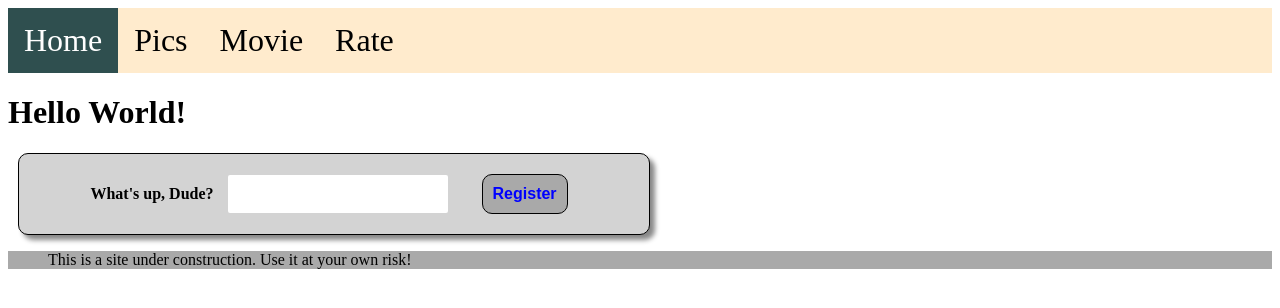
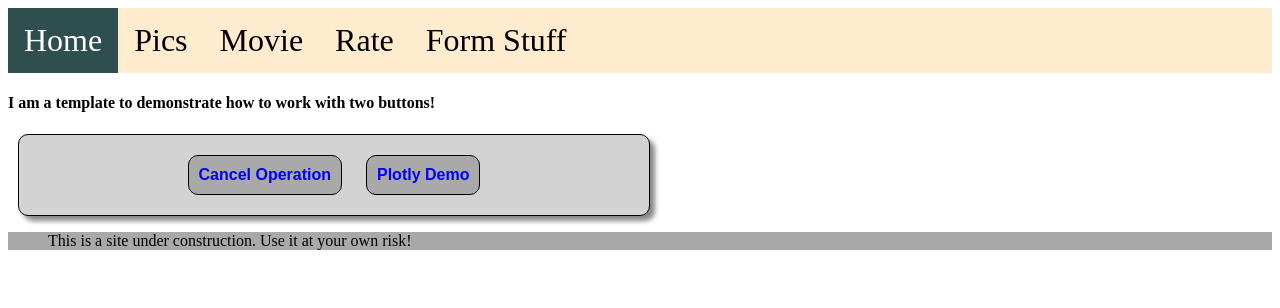
Before and after one commit to ahmetbulut/cse220s24, a Django app: template secondapp/templates/sampleform.html in a window 1280 px wide. Shown: the top 308 px of the page. Run offline with Django 5.2, Linux system fonts and the light colour scheme; the template is opened without the code that fills it, so the values that code supplies are empty; some libraries are stand-ins or nearby versions.

Commit message:
Last lecture changes.

```diff
--- a/cse220s24/templates/base.html
+++ b/cse220s24/templates/base.html
@@ -106,6 +106,7 @@
     <a href="/pics">Pics</a>
     <a href="/secondapp/create_movie">Movie</a>
     <a href="/secondapp/rate">Rate</a>
+    <a href="/secondapp/register">Form Stuff</a>
 </div>
 
 {% block content %}
--- a/secondapp/templates/sampleform.html
+++ b/secondapp/templates/sampleform.html
@@ -1,12 +1,16 @@
 {% extends 'base.html' %}
 
 {% block content %}
-    <h1>Hello World!</h1>
-    <form method="post" action="dosomething" >
+    <h4>I am a template to demonstrate how to work with two buttons!</h4>
+    <form method="post" action="dosomething">
         {% csrf_token %}
-        <label>
-            What's up, Dude? <input type="name" name="user_data">
-        </label>
-        <button>Register</button>
+        {% if error %}
+            {{ error }}
+            <br>
+        {% endif %}
+        <!-- Buttons -->
+        <button type="submit" name="button" value="cancel">Cancel Operation</button>
+        <button type="submit" name="button" value="plotly-demo">Plotly Demo</button>
     </form>
+
 {% endblock %}
```
Also changed, not shown: secondapp/templates/plot.html (added, +9 -0 lines), secondapp/views.py (+16 -1 lines), tests/test_models.py (+1 -1 lines), db.sqlite3.
